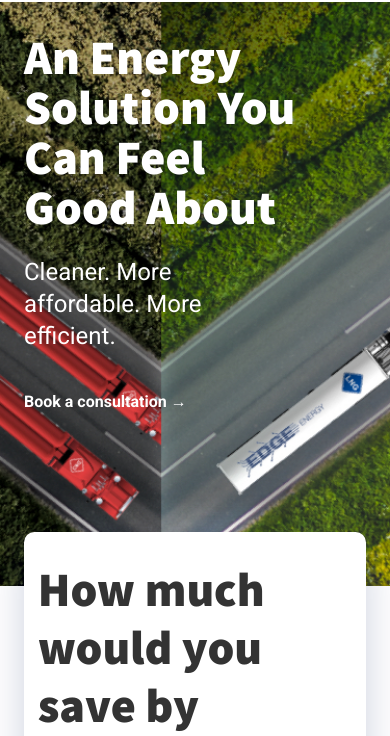
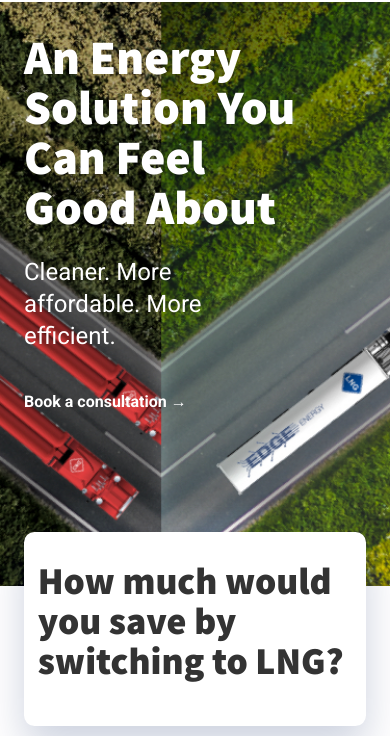
Before and after one commit to opuscule/lngfuture, an Eleventy site: page src/energysolution.njk in a window 390 px wide. Shown: the part 108-844 px from the top of the page. Built offline with nearby package versions, Linux system fonts and the light colour scheme; Eleventy itself is replaced by a stand-in of ours; files that its build step writes are made by us from their sources; a script that the page names is missing.

Commit message:
update for mobile

```diff
--- a/public/css/styles.css
+++ b/public/css/styles.css
@@ -165,6 +165,8 @@ footer { background-color: #FEFFFF; margin: 50px auto 20px; }
 		max-width: 100%;
 	}
 
+	.calc-display h2 { line-height: 1.05; font-size: 38px; }
+
 	.sicontent p { font-size: 16px; line-height: 26px;}
 	.sicontent h3 { font-size: 24px; line-height:32px; }
 	.sibook { padding: 0 0 10px 0; }
--- a/src/css/styles.css
+++ b/src/css/styles.css
@@ -165,6 +165,8 @@ footer { background-color: #FEFFFF; margin: 50px auto 20px; }
 		max-width: 100%;
 	}
 
+	.calc-display h2 { line-height: 1.05; font-size: 38px; }
+
 	.sicontent p { font-size: 16px; line-height: 26px;}
 	.sicontent h3 { font-size: 24px; line-height:32px; }
 	.sibook { padding: 0 0 10px 0; }
```
